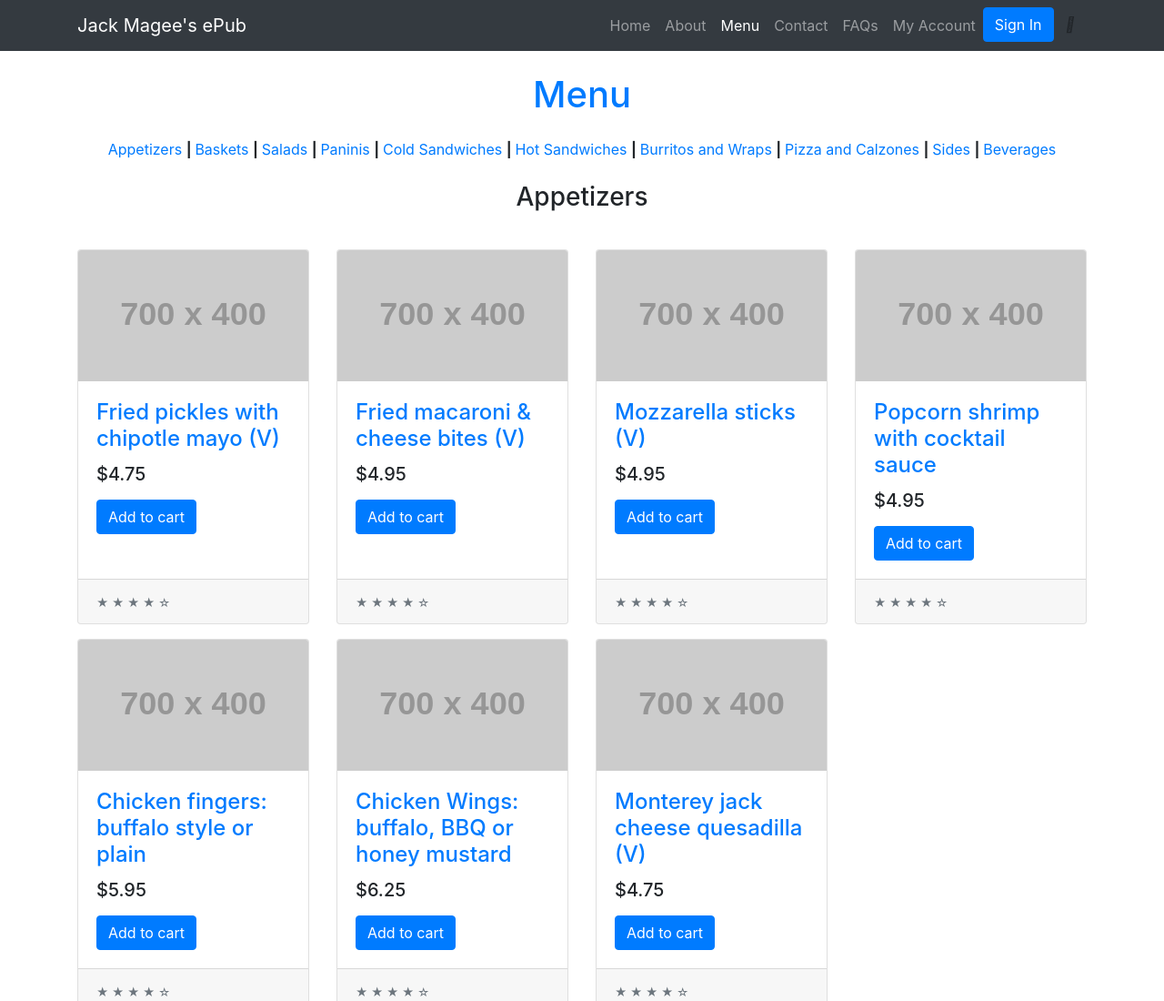
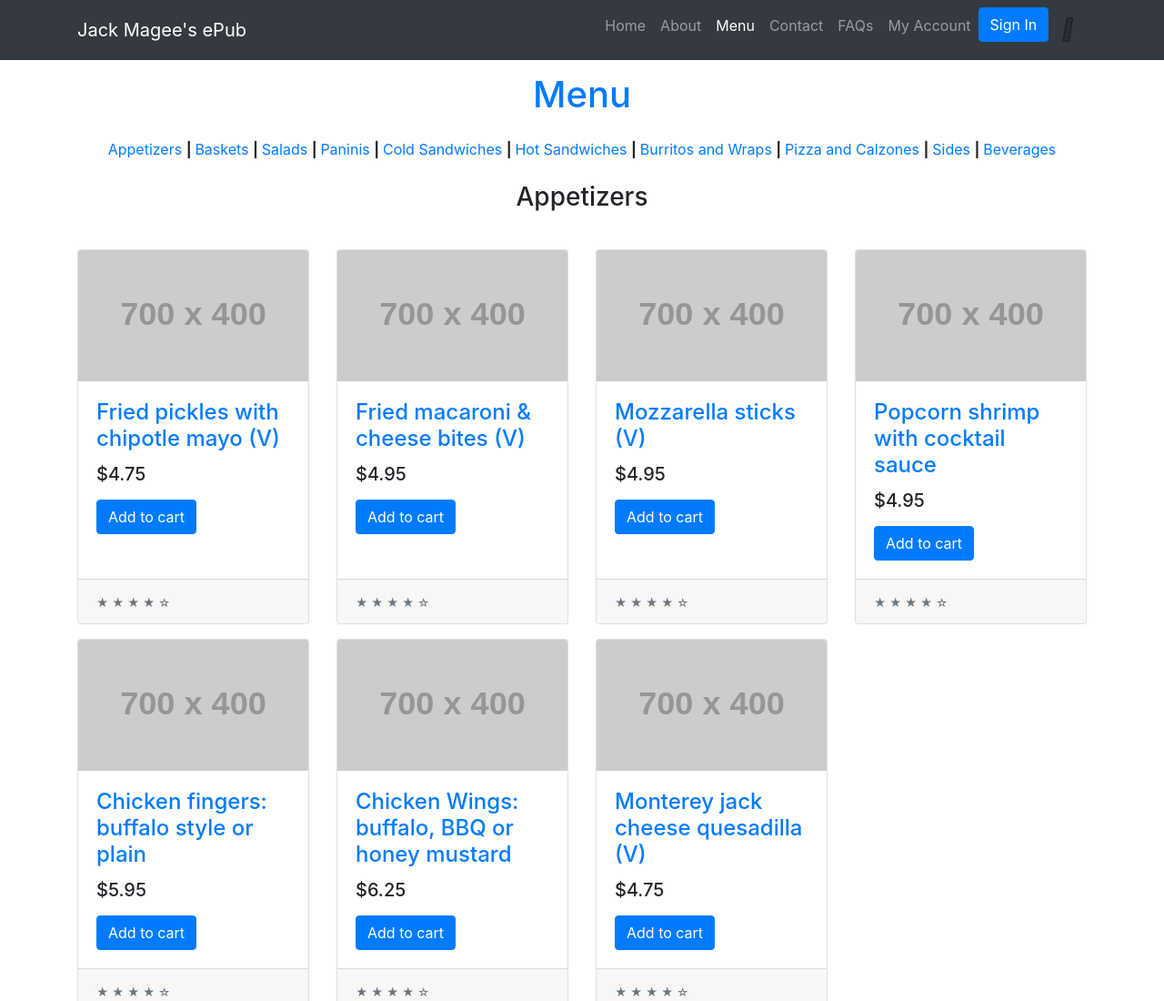
Before and after one commit to nicolenigro/ePub, a website: page appetizers.html in a window 1280 px wide. Shown: the top 1100 px of the page at 91% size. Drawn offline with Linux system fonts and the light colour scheme; placeholder pictures from the web are drawn by us.

Commit message:
Update appetizers.html

```diff
--- a/appetizers.html
+++ b/appetizers.html
@@ -64,7 +64,7 @@
             <a class="btn btn-primary" href="#">Sign In</a>
           </li>
           <li class = "nav-item">
-            <button class="btn btn-default" href="#"><i class="fas fa-shopping-cart"></i></button>
+            <button class="btn btn-default" href="#"><i class="fas fa-shopping-cart" style ="font-size:24px"></i></button>
 
             <!--<a class="btn btn-default btn-sm" data-toggle="modal" data-target="#cart" href="#">
               <span class="glyphicon glyphicon-shopping-cart"></span></a>-->
```
